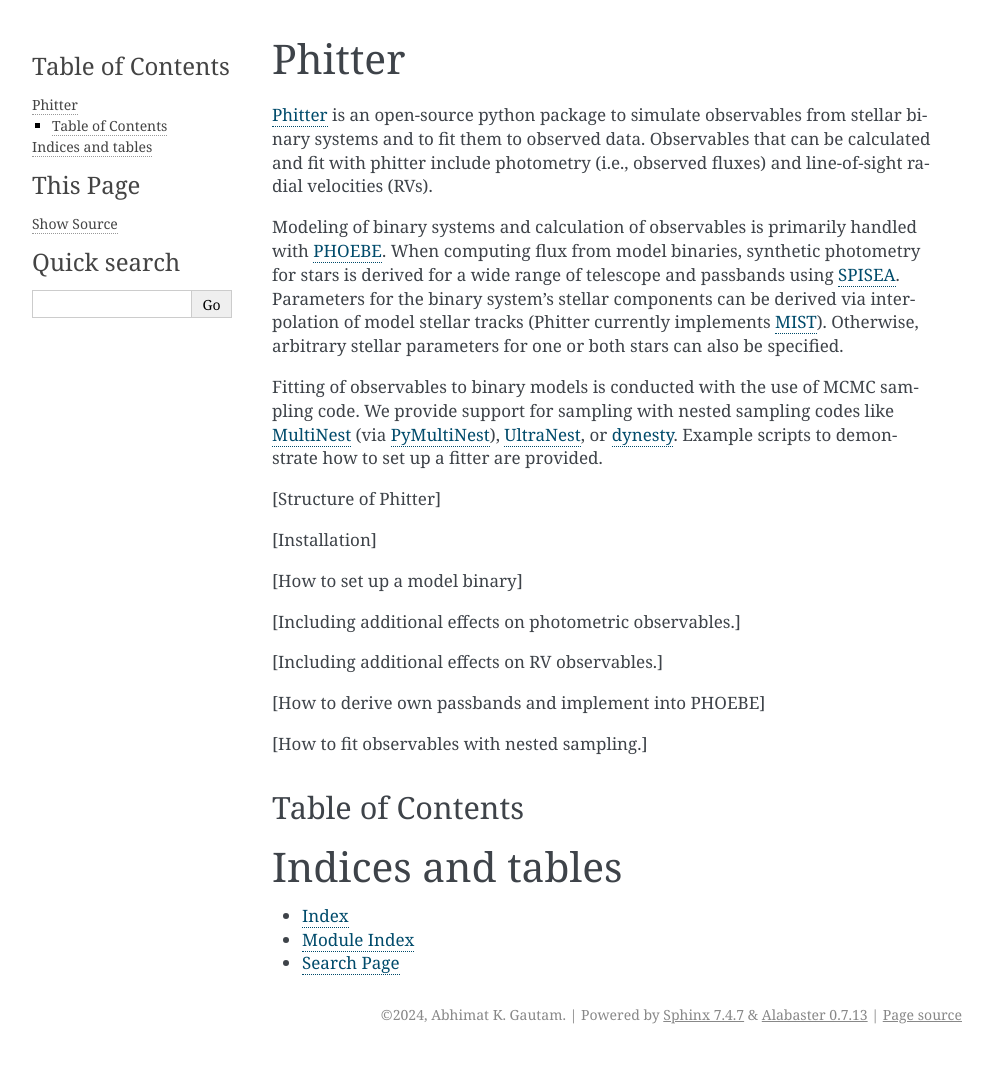
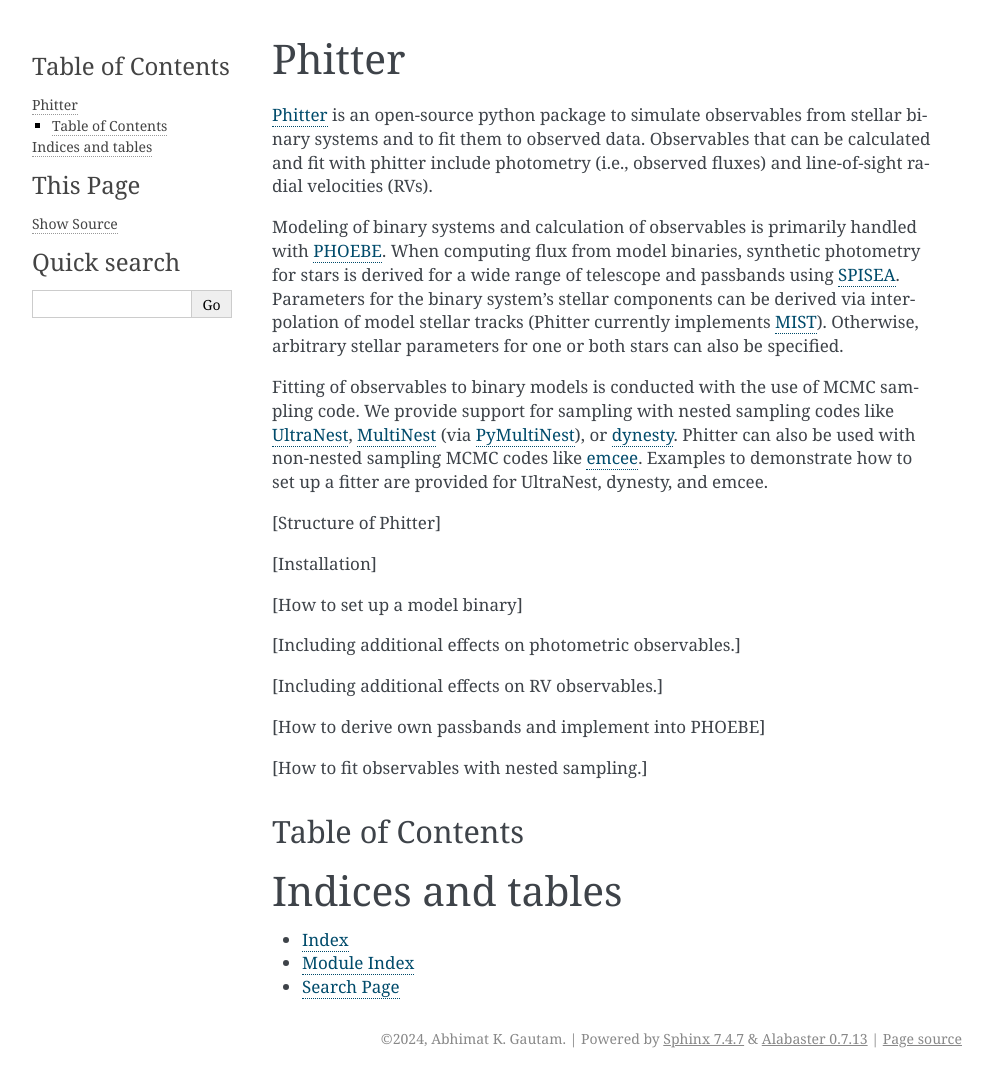
Before and after one commit to abhimat/phitter, a Sphinx documentation site: the page built from docs/source/index.md, in a window 1280 px wide. Shown: the whole page, without its empty margins (148-1141 px from the left). Built offline with Sphinx 7.4.7, drawn with Linux system fonts in a browser that asks for light colours; before the commit the page ends 1054 px from its top, so only the background shows below that.

Commit message:
Update license and docs

```diff
--- a/docs/source/index.md
+++ b/docs/source/index.md
@@ -6,7 +6,7 @@
 
 Modeling of binary systems and calculation of observables is primarily handled with [PHOEBE](http://www.phoebe-project.org). When computing flux from model binaries, synthetic photometry for stars is derived for a wide range of telescope and passbands using [SPISEA](https://spisea.readthedocs.io/en/latest/). Parameters for the binary system's stellar components can be derived via interpolation of model stellar tracks (Phitter currently implements [MIST](http://waps.cfa.harvard.edu/MIST/)). Otherwise, arbitrary stellar parameters for one or both stars can also be specified.
 
-Fitting of observables to binary models is conducted with the use of MCMC sampling code. We provide support for sampling with nested sampling codes like [MultiNest](https://github.com/farhanferoz/MultiNest) (via [PyMultiNest](https://github.com/JohannesBuchner/PyMultiNest)), [UltraNest](https://johannesbuchner.github.io/UltraNest/), or [dynesty](https://dynesty.readthedocs.io/en/stable/index.html). Example scripts to demonstrate how to set up a fitter are provided.
+Fitting of observables to binary models is conducted with the use of MCMC sampling code. We provide support for sampling with nested sampling codes like [UltraNest](https://johannesbuchner.github.io/UltraNest/), [MultiNest](https://github.com/farhanferoz/MultiNest) (via [PyMultiNest](https://github.com/JohannesBuchner/PyMultiNest)), or [dynesty](https://dynesty.readthedocs.io/en/stable/index.html). Phitter can also be used with non-nested sampling MCMC codes like [emcee](https://emcee.readthedocs.io/en/stable/). Examples to demonstrate how to set up a fitter are provided for UltraNest, dynesty, and emcee.
 
 \[Structure of Phitter\]
 
```
Also changed, not shown: LICENSE.md (deleted), 1 other file.
